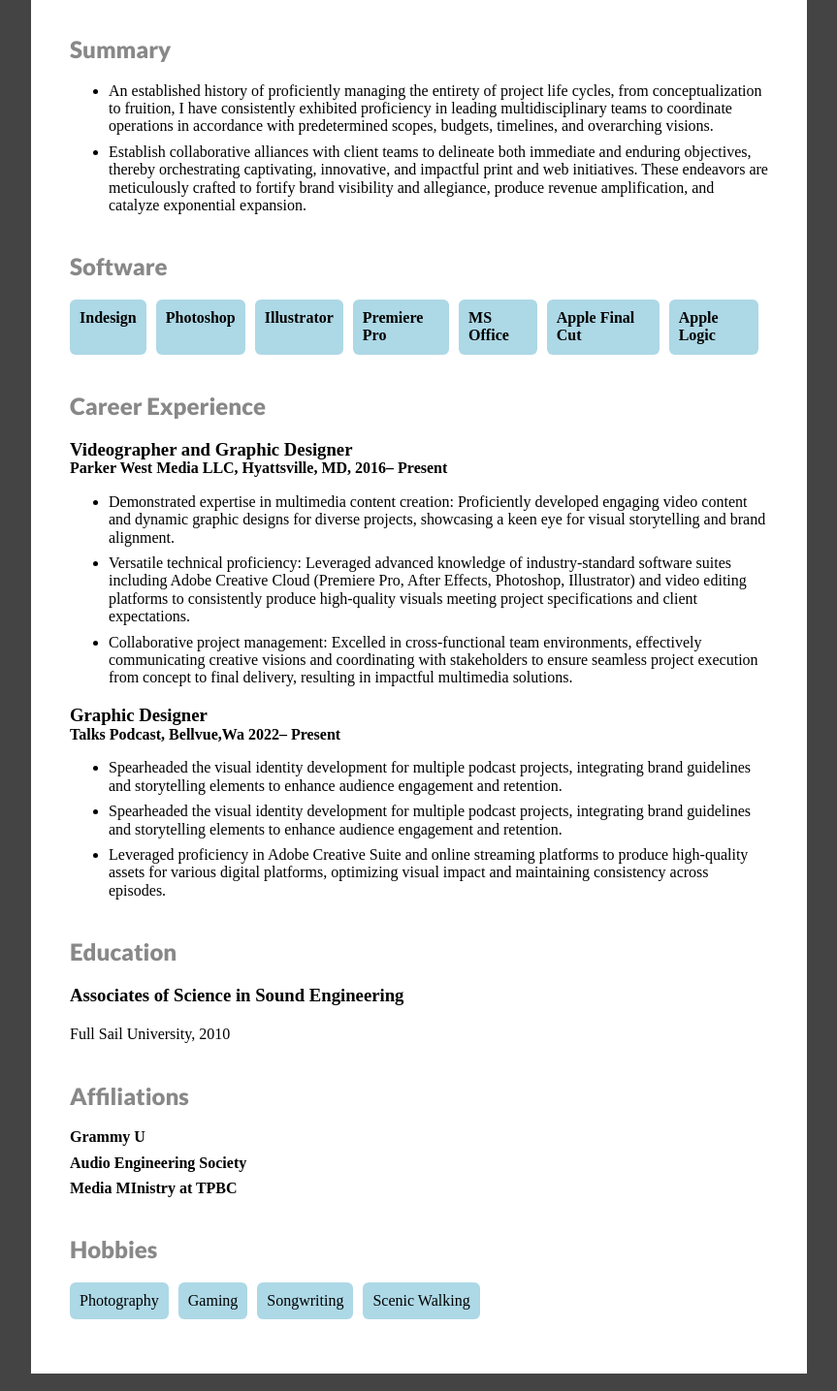
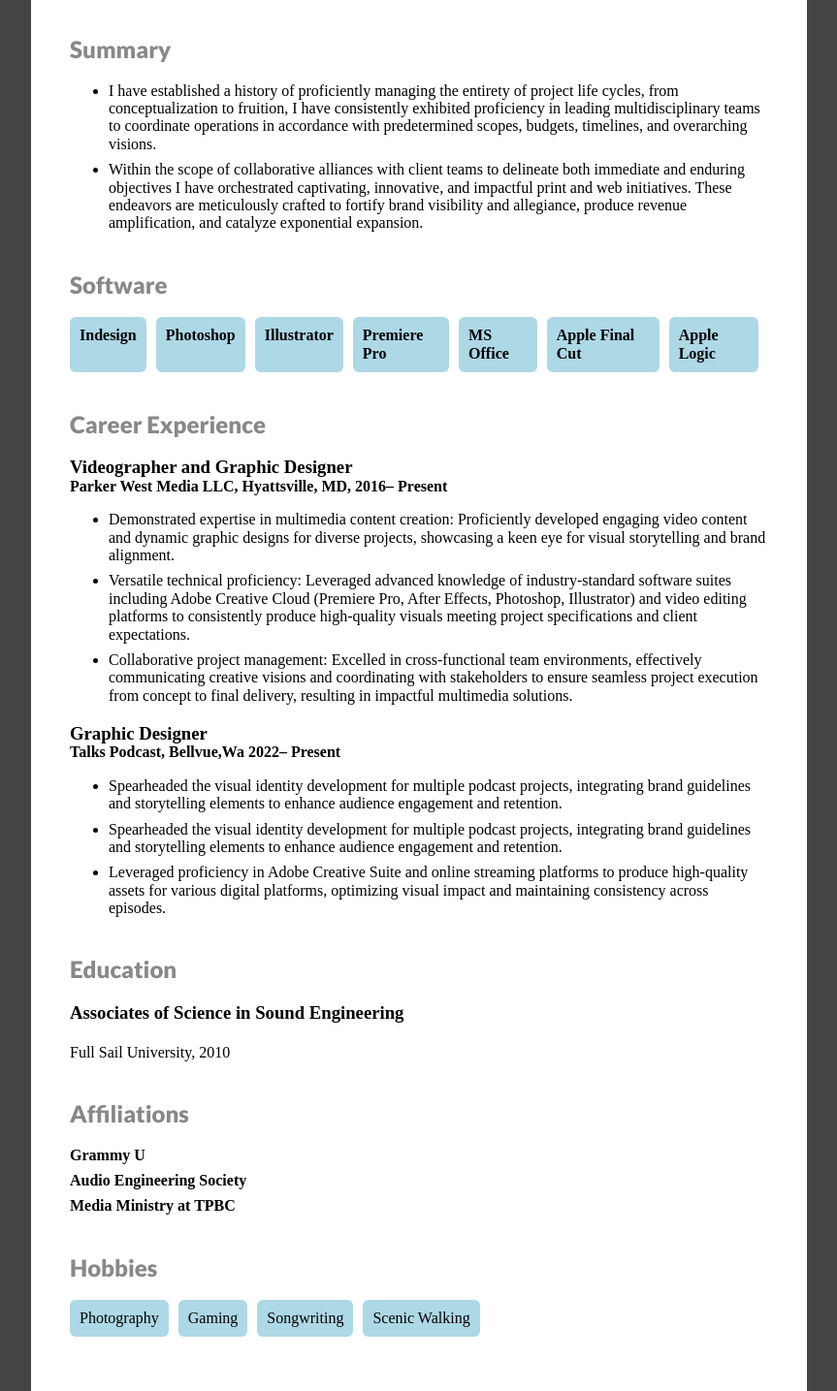
Before and after one commit to Dwashhi/DWResume, a plain HTML site: page index.html in a window 1280 px wide. Shown: the part 175-1610 px from the top of the page at 97% size, without its empty margins (208-1071 px from the left). Drawn offline with Linux system fonts and the light colour scheme.

Commit message:
corected some words

```diff
--- a/index.html
+++ b/index.html
@@ -77,8 +77,8 @@
 		<section id="summary">
 			<h2>Summary</h2>
 			<ul>
-			<li>An established history of proficiently managing the entirety of project life cycles, from conceptualization to fruition, I have consistently exhibited proficiency in leading multidisciplinary teams to coordinate operations in accordance with predetermined scopes, budgets, timelines, and overarching visions.</li>
-			<li>Establish collaborative alliances with client teams to delineate both immediate and enduring objectives, thereby orchestrating captivating, innovative, and impactful print and web initiatives. These endeavors are meticulously crafted to fortify brand visibility and allegiance, produce revenue amplification, and catalyze exponential expansion.</li>
+			<li>I have established a history of proficiently managing the entirety of project life cycles, from conceptualization to fruition, I have consistently exhibited proficiency in leading multidisciplinary teams to coordinate operations in accordance with predetermined scopes, budgets, timelines, and overarching visions.</li>
+			<li>Within the scope of collaborative alliances with client teams to delineate both immediate and enduring objectives I have orchestrated captivating, innovative, and impactful print and web initiatives. These endeavors are meticulously crafted to fortify brand visibility and allegiance, produce revenue amplification, and catalyze exponential expansion.</li>
 			</ul>
 		</section>
 		<section id="software">
@@ -128,7 +128,7 @@
 				<ul>
 					<li><strong>Grammy U</strong></li>
 					<li><strong>Audio Engineering Society</strong></li>
-					<li><strong>Media MInistry at TPBC</strong></li>
+					<li><strong>Media Ministry at TPBC</strong></li>
 				</ul>
 		</section>
 		<section id="hobbies">
```
